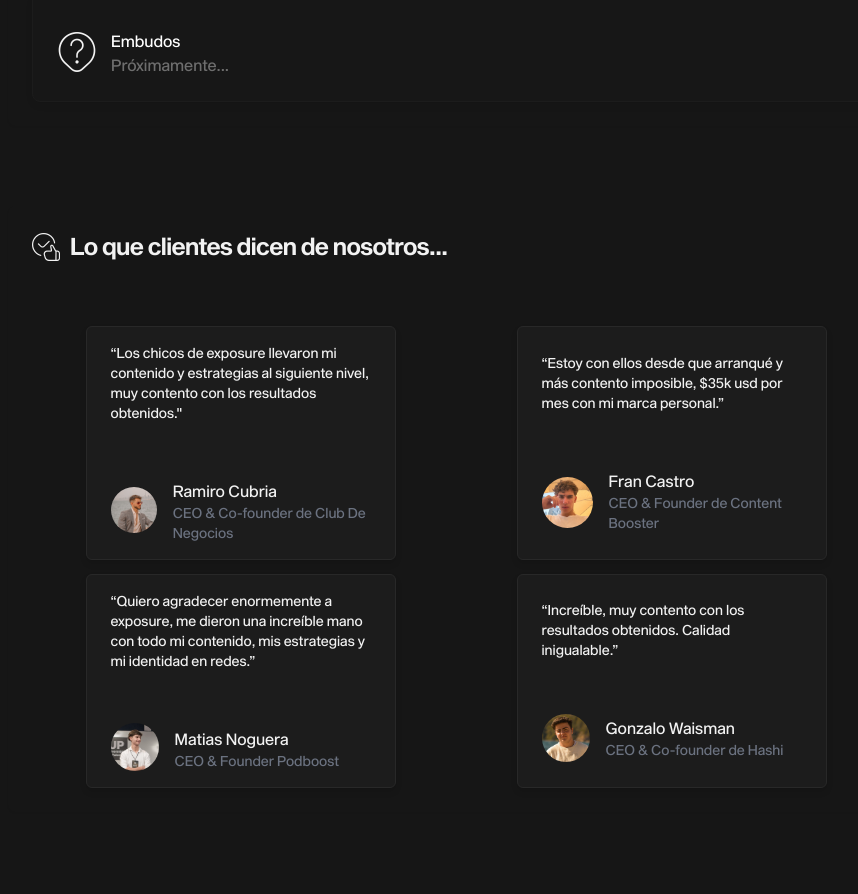
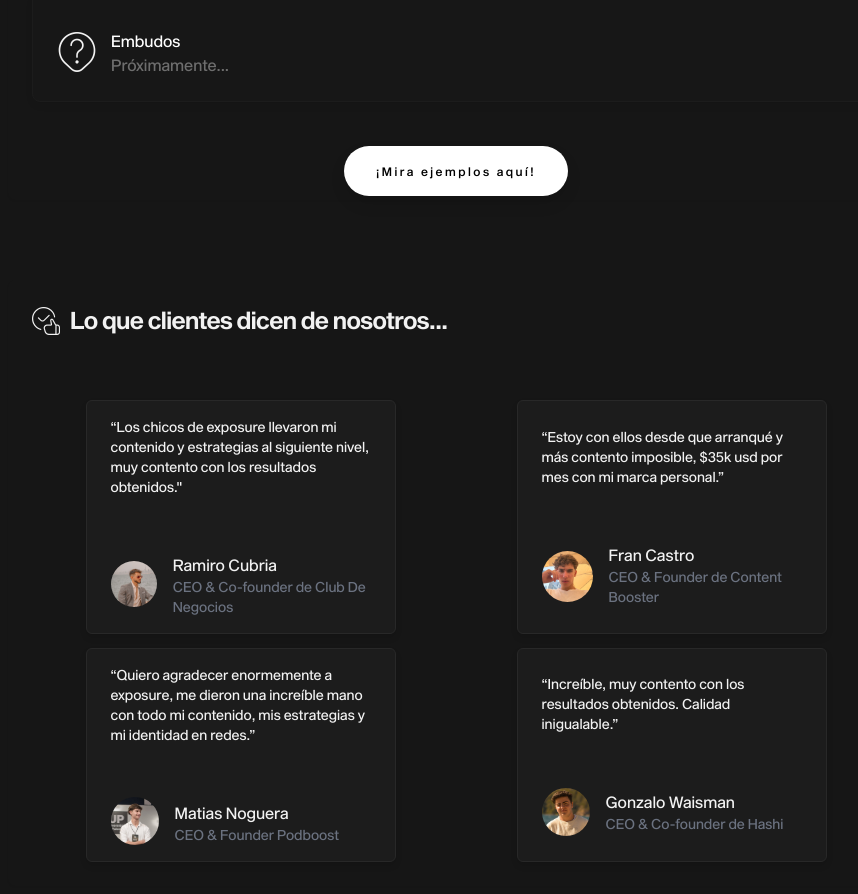
Before and after one commit to NovabyteStudio/exposure, a Next.js app: page / in a window 1280 px wide. Shown: the part 1960-2854 px from the top of the page, without its empty margins (184-1042 px from the left). Built offline with nearby package versions, Linux system fonts and the light colour scheme.

Commit message:
[Added examples button]

```diff
--- a/app/globals.scss
+++ b/app/globals.scss
@@ -245,7 +245,8 @@
 		scroll-behavior: smooth !important;
 		font-family: "Sequel Sans", sans-serif !important;
 	}
-	.contact-button {
+	.contact-button,
+	.examples-button {
 		@apply px-8;
 		@apply py-4;
 		font-size: 12px;
--- a/components/work.tsx
+++ b/components/work.tsx
@@ -1,4 +1,5 @@
 import React from "react";
+import Link from "next/link";
 // Components \\
 import { Card, CardHeader, CardTitle, CardContent } from "@/components/ui/card";
 
@@ -62,6 +63,11 @@ export const HowWeWork: React.FC = () => {
 							<p className="text-[#f2f2f2]/40 text-left w-full">Próximamente...</p>
 						</div>
 					</div>
+					<div className="flex justify-center pt-5 -mb-5">
+						<Link className="examples-button" href={"https://www.playbook.com/bernabeveron/np8hNbBwRu94pF4BzUAhgtZ2"} target="_blank">
+							<button >¡Mira ejemplos aquí!</button>
+						</Link>
+					</div>
 				</div>
 			</CardContent>
 		</Card>
```
